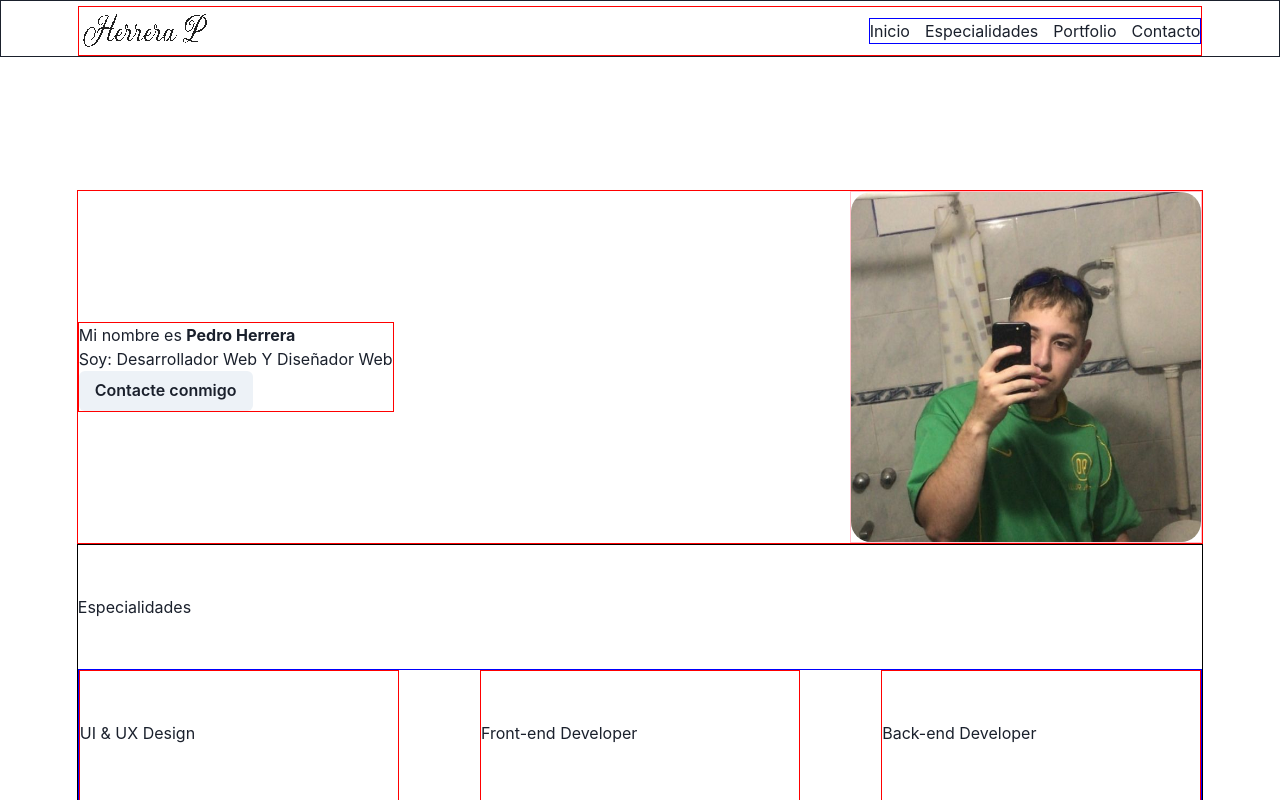
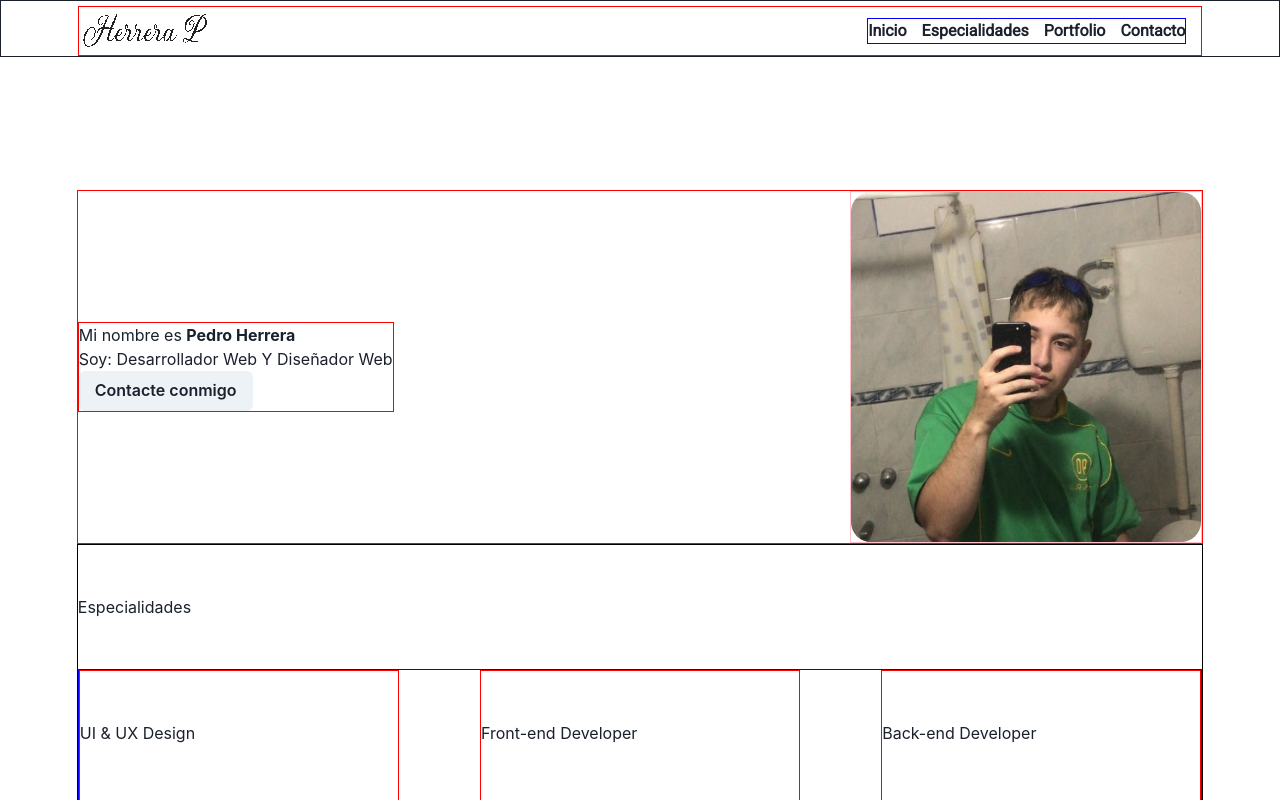
Before and after one commit to Plastixd/TPFINAL2, a React (Vite) app: page / in a window 1280 px wide. Shown: the top 800 px of the page. Built offline with nearby package versions, Linux system fonts and the light colour scheme.

Commit message:
Header estilizado

```diff
--- a/package.json
+++ b/package.json
@@ -13,9 +13,13 @@
     "@chakra-ui/react": "^2.8.2",
     "@emotion/react": "^11.13.0",
     "@emotion/styled": "^11.13.0",
+    "@fontsource/roboto": "^5.0.13",
     "framer-motion": "^11.3.19",
+    "install": "^0.13.0",
+    "npm": "^10.8.2",
     "react": "^18.3.1",
-    "react-dom": "^18.3.1"
+    "react-dom": "^18.3.1",
+    "react-router-dom": "^6.25.1"
   },
   "devDependencies": {
     "@types/react": "^18.3.3",
--- a/src/App.jsx
+++ b/src/App.jsx
@@ -1,4 +1,6 @@
 import React from "react";
+import { BrowserRouter as Router, Route, Routes } from 'react-router-dom';
+
 import { ChakraProvider } from '@chakra-ui/react'
 import Header from "./Components/Header"
 import Hero from "./Components/Hero";
@@ -11,11 +13,11 @@ import Speciality from "./Components/Speciality";
 import { Box,} from '@chakra-ui/react';
 
 
+
 function App() {
 
   return (
     <ChakraProvider>
-      <section>
       <Header/>
       <Box align="center" width="100%" paddingTop="190px" backgroundColor="white" borderColor="pink" border="">
         <Hero/>
@@ -24,10 +26,11 @@ function App() {
         <Subskills/>
         <Portfolio/>
         <Aboutme/>
-
         <Footer/>
       </Box>
-      </section>
+
+
+
     </ChakraProvider>
   );
 }
--- a/src/Components/Header.jsx
+++ b/src/Components/Header.jsx
@@ -1,5 +1,7 @@
 import React from 'react';
-import { Box, Flex, Image} from '@chakra-ui/react';
+import { Box, Flex, Image, Link} from '@chakra-ui/react';
+import "@fontsource/roboto";
+
 
 const Header = () => {
   return (
@@ -13,11 +15,16 @@ const Header = () => {
         </div>
 
         {/* botones del menu */}
-        <Flex border="1px" borderColor="blue" gap="15px" alignItems="center">
-            <p>Inicio</p>
-            <p>Especialidades</p>
-            <p>Portfolio</p>
-            <p>Contacto</p>
+        <Flex fontFamily="'Roboto'"
+          fontWeight="600"
+          href="#" border="1px" borderColor="blue" mr="15px"gap="15px" alignItems="center">
+
+          <Link href="#" style={{ textDecoration: 'none' }}> Inicio </Link>
+          <Link href="#" style={{ textDecoration: 'none' }}> Especialidades </Link>
+          <Link href="#" style={{ textDecoration: 'none' }}> Portfolio </Link>
+          <Link href="#" style={{ textDecoration: 'none' }}> Contacto </Link>
+
+
         </Flex>
       </Flex>
       </nav>
```
Also changed, not shown: 1 other file (tests, documents, lock files or other folders).
